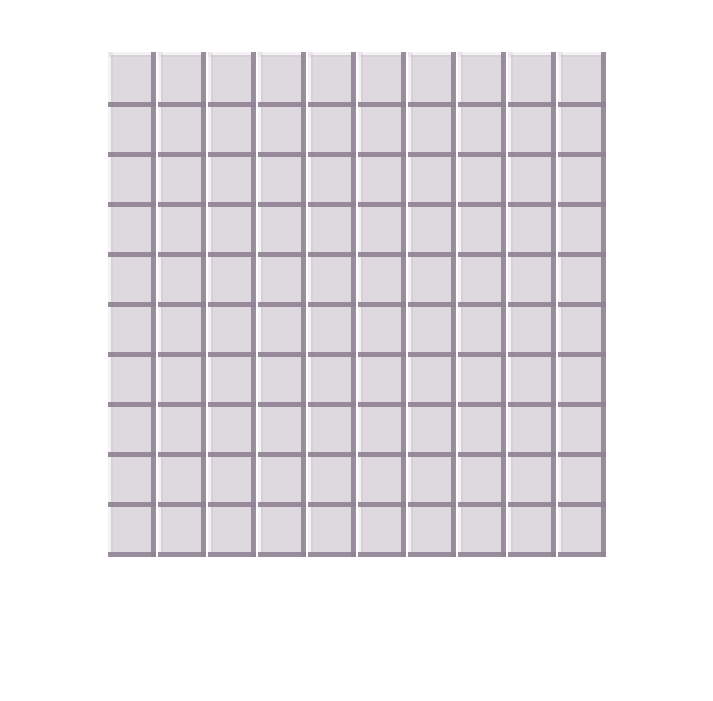
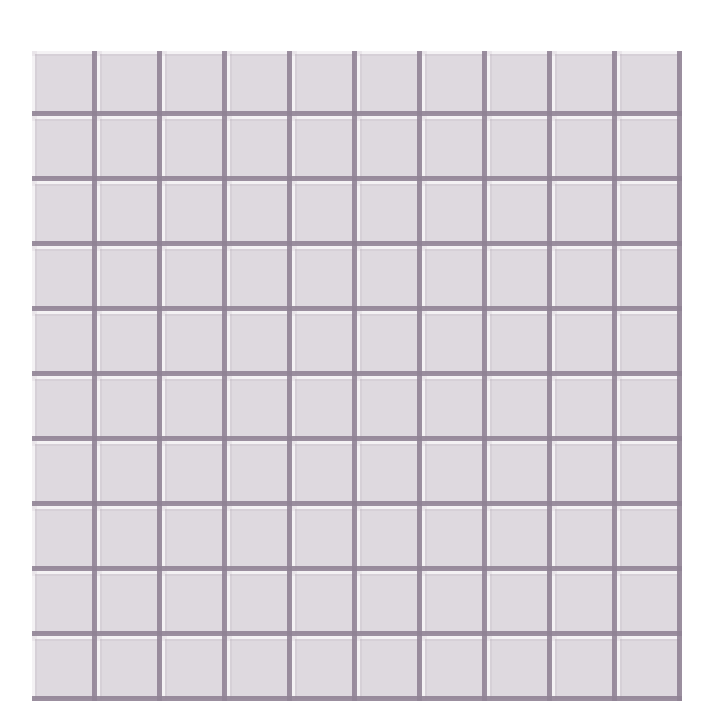
Before and after one commit to Caleb-Hines/minesweeper, a plain HTML site: page index.html in a window 1280 px wide. Shown: the part 101-802 px from the top of the page, without its empty margins (283-996 px from the left). Drawn offline with Linux system fonts and the light colour scheme.

Commit message:
table size fixed :)

```diff
--- a/css/style.css
+++ b/css/style.css
@@ -2,21 +2,21 @@
 }
 
 .grid_row {
-    height: 50px;
+    /*height: 50px;*/
     display: block;
     text-align: center;
 }
 
 .grid_col {
-    width: 50px;
+    width: 65px;
     /*display: inline-block;*/
 
-    padding: none;
+    padding: 0;
 }
 
 .tile {
-    width: 50px;
-    height: 50px;
+    width: 60px;
+    height: 60px;
 
     background-color: rgba(145,131,149,0.3);
 
@@ -32,6 +32,7 @@
 
 .tile_bomb {
     background-color: rgba(28,28,36,0.6);
+    border: none;
 }
 .tile_revealed {
     background-color: white;
```
